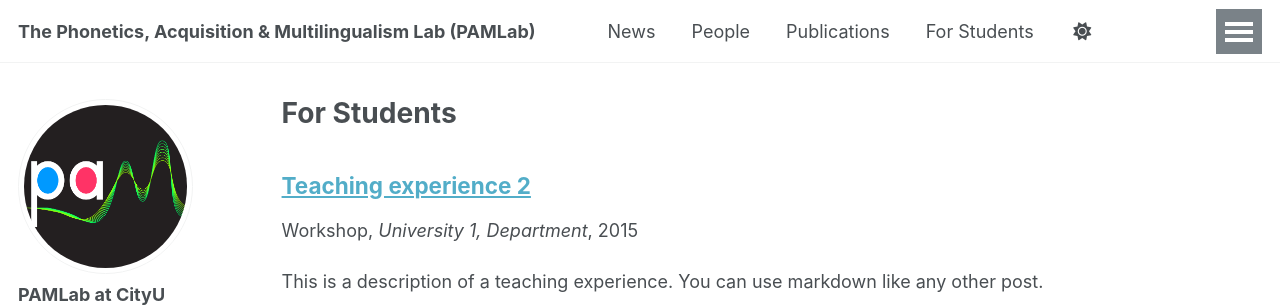
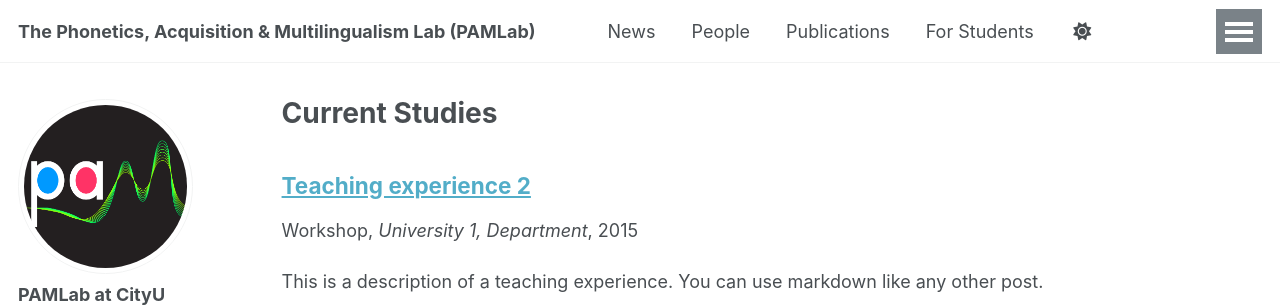
Before and after one commit to thepamlab/thepamlab.github.io, a Jekyll site: the page built from _pages/current-studies.html, in a window 1280 px wide. Shown: the top 307 px of the page. Built offline with Jekyll 4.4.1, drawn with Linux system fonts in a browser that asks for light colours; some web fonts are replaced; a script that is not in the unit is left out.

Commit message:
Update and rename for-students.html to current-studies.html

```diff
--- a/_pages/for-students.html
+++ b/_pages/current-studies.html
@@ -1,7 +1,7 @@
 ---
 layout: archive
-title: "For Students"
-permalink: /for-students/
+title: "Current Studies"
+permalink: /current-studies/
 author_profile: true
 ---
 
```
